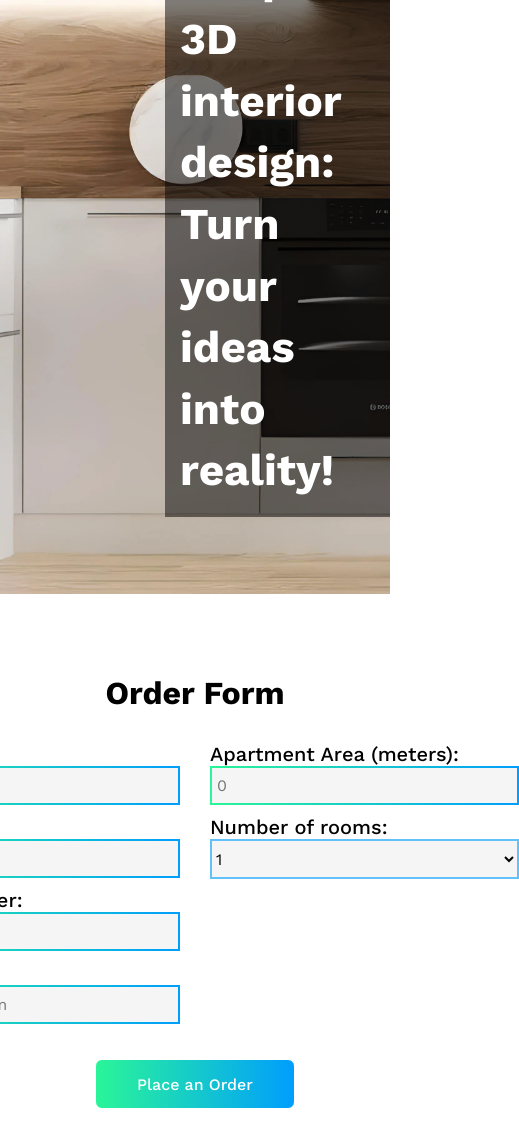
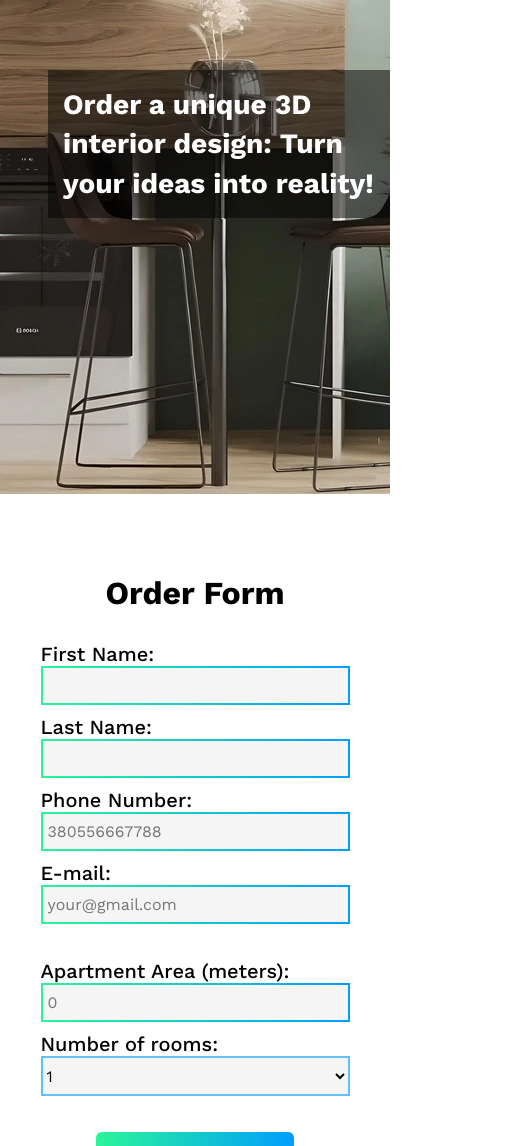
Before and after one commit to VRomanenko04/ArtfulSpaces, a React (Vite) app: page /order in a window 390 px wide. Shown: the part 195-1341 px from the top of the page, 519 px wide, since content can reach past the window. Built offline with nearby package versions, Linux system fonts and the light colour scheme.

Commit message:
Сделал адаптив страницы Order

```diff
--- a/src/components/ordinary/order-header/_order-header.module.scss
+++ b/src/components/ordinary/order-header/_order-header.module.scss
@@ -19,3 +19,20 @@
         background-color: rgba(0, 0, 0, 0.5);
     }
 }
+
+@media screen and (max-width: 970px) {
+    .container h1 {
+        max-width: 80%;
+        font-size: 28px;
+    }
+}
+
+@media screen and (max-width: 550px) {
+    .container {
+        background: url(../../../assets/design_header_mobile.webp);
+        background-size: cover;
+        background-repeat: no-repeat;
+        object-fit: contain;
+        height: 700px;
+    }
+}
--- a/src/components/simple/order-form/_order-form.module.scss
+++ b/src/components/simple/order-form/_order-form.module.scss
@@ -43,3 +43,14 @@
     margin-top: 5px;
     color: #ff0000;
 }
+
+@media screen and (max-width: 680px) {
+    .left__col {
+        margin-left: 0;
+        margin-top: 25px;
+    }
+
+    .inputs__group {
+        flex-direction: column;
+    }
+}
```
Also changed, not shown: src/assets/design_header_mobile.webp (added).
